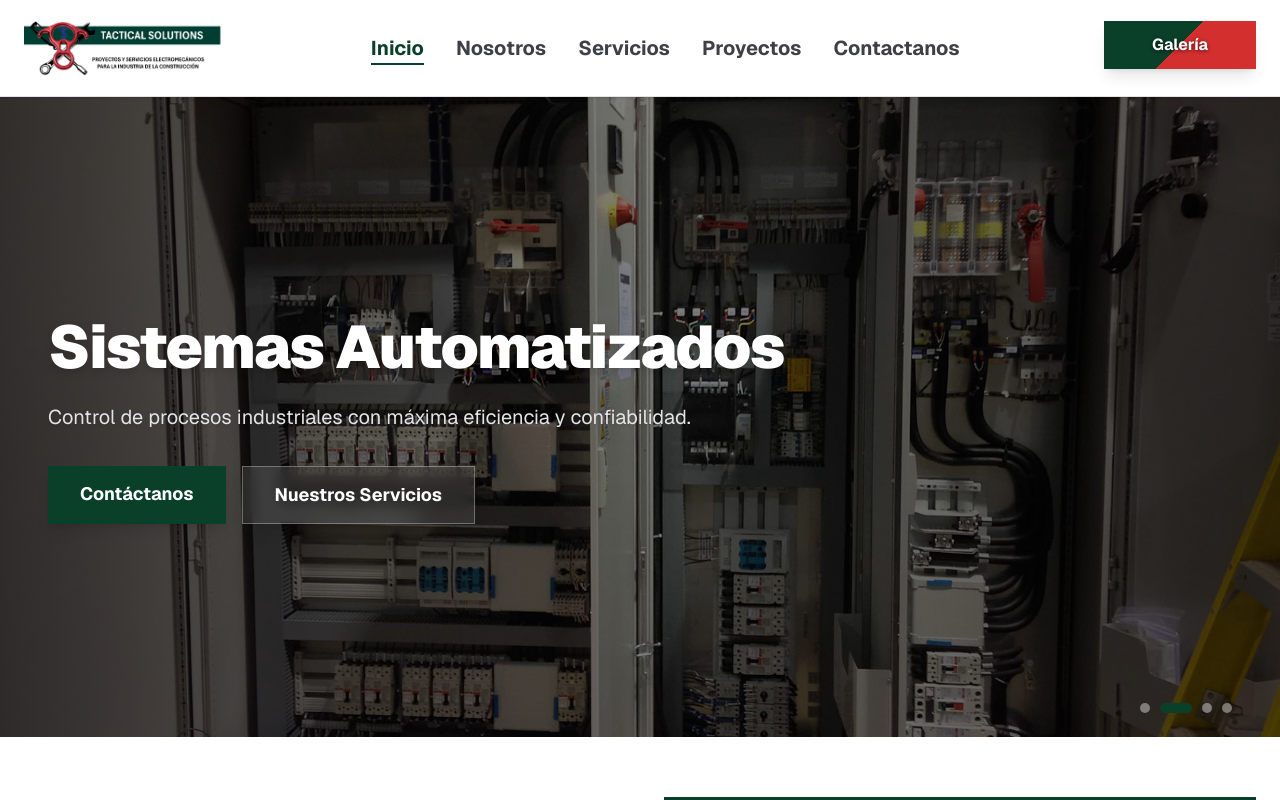
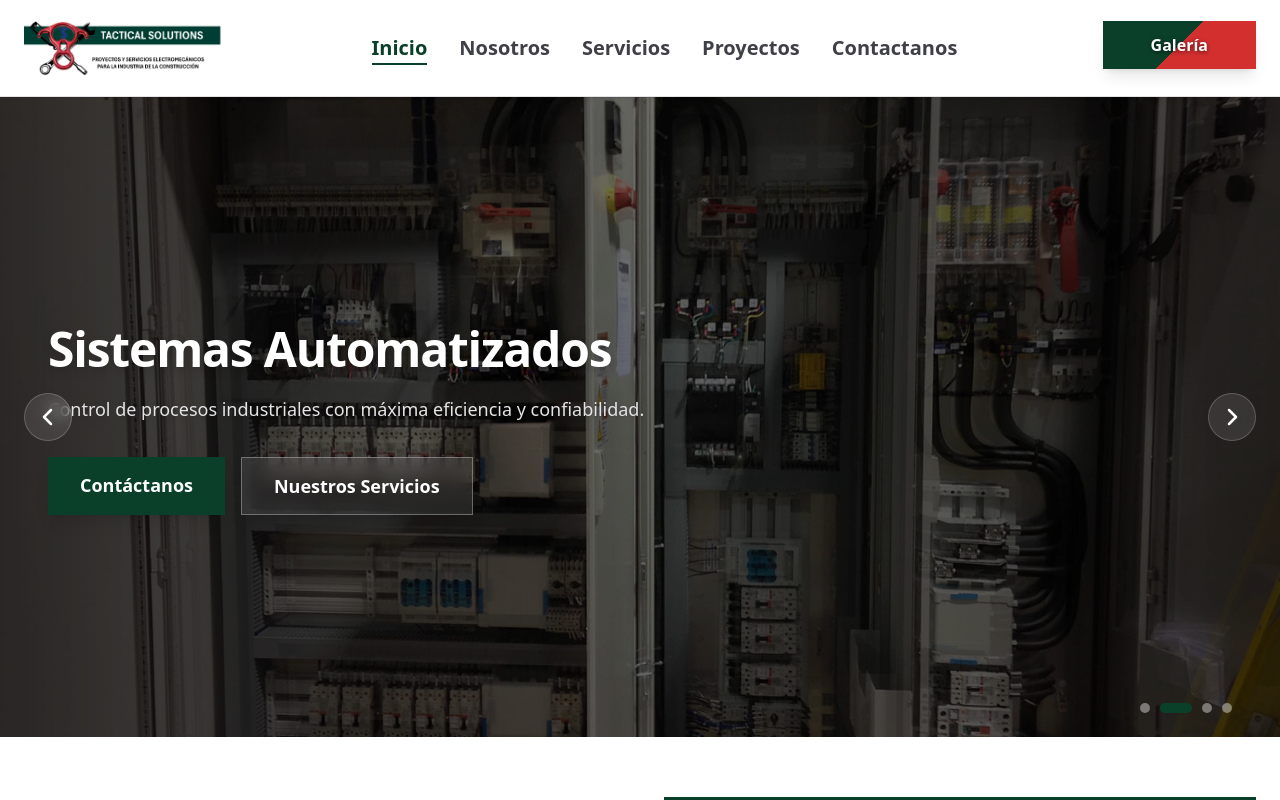
Before and after one commit to AbnerGM/Tactical-Solutions-web, a Next.js app: page / in a window 1280 px wide. Shown: the top 800 px of the page. Built offline with nearby package versions, Linux system fonts and the light colour scheme.

Commit message:
cambios generales ajustes de las rutas y seo

```diff
--- a/app/contacto/page.tsx
+++ b/app/contacto/page.tsx
@@ -1,7 +1,14 @@
 import React from "react";
+import type { Metadata } from "next";
 import FormularioContacto from "@/components/common/FormularioContacto";
 import UbicacionEmpresaSection from "@/components/home/UbicacionEmpresaSection";
 import BannerContacto from "@/components/contacto/BannerContacto";
+
+export const metadata: Metadata = {
+  title: "Contacto | Tactical Solutions",
+  description: "Contáctanos para obtener más información sobre nuestros servicios de instalación y mantenimiento industrial.",
+};
+
 
 export default function ContactoPage() {
   return (
--- a/app/galeria/page.tsx
+++ b/app/galeria/page.tsx
@@ -1,9 +1,9 @@
 import type { Metadata } from "next";
 import GaleriaContent from "@/components/galeria/GaleriaContent";
 
-export const metadata = {
+export const metadata: Metadata = {
   title: "Galería de Proyectos e Instalaciones | Tactical Solutions",
-  description: "Explora la galería de proyectos de Tactical Solutions: montaje de tableros eléctricos, automatización PLC, mantenimiento industrial y ejecuciones en campo.",
+  description: "Explora la galería de proyectos de Tactical Solutions: montaje de tableros eléctricos, automatización PLC, mantenimiento industrial y ejecuciones en field.",
 };
 
 export default function GaleriaPage() {
--- a/app/globals.css
+++ b/app/globals.css
@@ -1,18 +1,15 @@
 @import "tailwindcss";
 
 @theme {
-  /* Define la familia de fuente principal para todo el sitio (usa Geist y alternativa estándar) */
   --font-sans: var(--font-geist-sans), Arial, Helvetica, sans-serif;
-
-  /* Define una tipografía monoespaciada opcional (estilo código de programación) */
   --font-mono: var(--font-geist-mono), monospace;
 
-  /*Variables de colores de toda la pagina*/
   --color-tactical-green: #0a402a;
   --color-tactical-red: #d32f2f;
   --color-tactical-dark: #111111;
 }
 
+/* Forzar que el body herede la fuente por defecto de Next.js */
 body {
-  font-family: var(--font-sans);
+  font-family: var(--font-sans), sans-serif;
 }
--- a/app/layout.tsx
+++ b/app/layout.tsx
@@ -16,7 +16,10 @@ const geistMono = Geist_Mono({
 
 export const metadata: Metadata = {
   title: "Tactical Solutions",
-  description: "Soluciones tecnológicas e industriales",
+  description: "Soluciones eléctricas e industriales",
+  icons: {
+    icon: "/images/icons/icon.ico",
+  },
 };
 
 export default function RootLayout({
@@ -25,11 +28,10 @@ export default function RootLayout({
   children: React.ReactNode;
 }) {
   return (
-    <html
-      lang="es"
-      className={`${geistSans.variable} ${geistMono.variable} h-full antialiased`}
-    >
-      <body className="min-h-full flex flex-col bg-white text-zinc-900">
+    <html lang="es" className="h-full antialiased">
+      <body
+        className={`${geistSans.variable} ${geistMono.variable} min-h-full flex flex-col bg-white text-zinc-900 font-sans`}
+      >
         <Navbar />
         <div className="flex-1">{children}</div>
         <Footer />
--- a/app/nosotros/page.tsx
+++ b/app/nosotros/page.tsx
@@ -0,0 +1,15 @@
+import type { Metadata } from "next";
+
+
+export const metadata: Metadata =  {
+  title: "Nosotros | Tactical Solutions",
+  description: "Conoce más sobre Tactical Solutions: nuestra historia, misión, visión y valores.",
+};
+
+export default function NosotrosPage() {
+  return (
+    <main className="flex-1">
+
+    </main>
+  );
+}
--- a/app/page.tsx
+++ b/app/page.tsx
@@ -1,3 +1,4 @@
+import type { Metadata } from "next";
 import FormularioContacto from "@/components/common/FormularioContacto";
 import HeroSlider from "@/components/home/heroSlider";
 import IndustrialStatsBanner from "@/components/home/IndustrialStatsBanner";
@@ -5,6 +6,12 @@ import IndustrialStatsBanner from "@/components/home/IndustrialStatsBanner";
 
 import StatsOverview from "@/components/home/StatsOverview";
 import UbicacionEmpresaSection from "@/components/home/UbicacionEmpresaSection";
+
+export const metadata: Metadata = {
+  title: "Tactical Solutions | Soluciones y Equipamiento Industrial en Perú",
+  description: "Especialistas en montaje electromecánico, continuidad operativa y equipamiento industrial de alta precisión.",
+};
+
 export default function HomePage() {
   return (
     <main className="flex-1">
--- a/app/proyectos/page.tsx
+++ b/app/proyectos/page.tsx
@@ -0,0 +1,15 @@
+import type { Metadata } from "next";
+
+
+export const metadata: Metadata = {
+  title: "Proyectos | Tactical Solutions",
+  description: "",
+};
+
+export default function ProyectosPage() {
+  return (
+    <main className="flex-1">
+
+    </main>
+  );
+}
--- a/components/home/heroSlider.tsx
+++ b/components/home/heroSlider.tsx
@@ -1,6 +1,6 @@
 "use client";
 
-import { useState, useEffect } from "react";
+import { useState, useEffect, useCallback, useRef } from "react";
 import Image from "next/image";
 import Link from "next/link";
 
@@ -33,14 +33,37 @@ export default function HeroSlider() {
   ];
 
   const [currentIndex, setCurrentIndex] = useState(0);
+  const intervalRef = useRef<ReturnType<typeof setInterval> | null>(null);
 
-  // Cambio automático de imagen cada 5 segundos
+  const goToSlide = useCallback((index: number) => {
+    setCurrentIndex(index);
+  }, []);
+
+  const nextSlide = useCallback(() => {
+    setCurrentIndex((prev) => (prev + 1) % slides.length);
+  }, [slides.length]);
+
+  const prevSlide = useCallback(() => {
+    setCurrentIndex((prev) => (prev - 1 + slides.length) % slides.length);
+  }, [slides.length]);
+
+  // Reinicia el autoplay cada vez que hay interacción manual, para que no "pelee" con el usuario
+  const resetAutoplay = useCallback(() => {
+    if (intervalRef.current) clearInterval(intervalRef.current);
+    intervalRef.current = setInterval(nextSlide, 6000);
+  }, [nextSlide]);
+
   useEffect(() => {
-    const interval = setInterval(() => {
-      setCurrentIndex((prevIndex) => (prevIndex + 1) % slides.length);
-    }, 5000);
-    return () => clearInterval(interval);
-  }, [slides.length]);
+    resetAutoplay();
+    return () => {
+      if (intervalRef.current) clearInterval(intervalRef.current);
+    };
+  }, [resetAutoplay]);
+
+  const handleManualNav = (action: () => void) => {
+    action();
+    resetAutoplay();
+  };
 
   return (
     <section className="relative w-full h-[70vh] md:h-[80vh] overflow-hidden bg-tactical-dark">
@@ -48,8 +71,13 @@ export default function HeroSlider() {
       {slides.map((slide, index) => (
         <div
           key={slide.id}
-          className={`absolute inset-0 transition-opacity duration-1000 ease-in-out ${
+          className={`absolute inset-0 transition-opacity duration-[1400ms] ease-in-out ${
             index === currentIndex ? "opacity-100 z-10" : "opacity-0 z-0"
+          }`}
+        >
+          <div
+            className={`relative w-full h-full transition-transform duration-[6000ms] ease-out ${
+              index === currentIndex ? "scale-110" : "scale-100"
             }`}
           >
             <Image
@@ -59,20 +87,22 @@ export default function HeroSlider() {
               priority={index === 0}
               className="object-cover w-full h-full"
             />
-          {/* Capa oscura (overlay) con gradiente para mayor realismo y profundidad */}
+          </div>
           <div className="absolute inset-0 bg-gradient-to-r from-black/80 via-black/50 to-black/70" />
         </div>
       ))}
 
-      {/* Contenido de texto alineado a la izquierda, profesional e industrial */}
+      {/* Contenido de texto */}
       <div className="relative z-20 max-w-7xl mx-auto h-full px-6 md:px-12 flex flex-col justify-center items-start text-left text-white">
-
-        <h1 className="text-3xl md:text-5xl lg:text-6xl font-black tracking-tight mb-4 max-w-3xl leading-tight drop-shadow-lg">
+        <div key={currentIndex} className="animate-hero-in max-w-3xl">
+          <h1 className="text-2xl sm:text-3xl md:text-4xl lg:text-5xl font-black tracking-tight mb-4 leading-tight drop-shadow-lg">
             {slides[currentIndex].title}
           </h1>
-        <p className="text-base md:text-xl text-zinc-200 mb-8 max-w-2xl leading-relaxed drop-shadow">
+          <p className="text-sm sm:text-base md:text-lg text-zinc-200 mb-8 max-w-2xl leading-relaxed drop-shadow">
             {slides[currentIndex].description}
           </p>
+        </div>
+
         <div className="flex flex-col sm:flex-row gap-4 w-full sm:w-auto">
           <Link
             href="/contacto"
@@ -89,12 +119,48 @@ export default function HeroSlider() {
         </div>
       </div>
 
-      {/* Indicadores (puntitos) en la esquina inferior derecha */}
+      {/* Flecha izquierda */}
+      <button
+        onClick={() => handleManualNav(prevSlide)}
+        aria-label="Diapositiva anterior"
+        className="group absolute left-3 md:left-6 top-1/2 -translate-y-1/2 z-20 flex items-center justify-center w-10 h-10 md:w-12 md:h-12 rounded-full bg-white/10 hover:bg-white/25 backdrop-blur-sm border border-white/20 transition-all"
+      >
+        <svg
+          xmlns="http://www.w3.org/2000/svg"
+          viewBox="0 0 24 24"
+          fill="none"
+          stroke="currentColor"
+          strokeWidth={2.5}
+          className="w-5 h-5 md:w-6 md:h-6 text-white transition-transform group-hover:-translate-x-0.5"
+        >
+          <path strokeLinecap="round" strokeLinejoin="round" d="M15 19l-7-7 7-7" />
+        </svg>
+      </button>
+
+      {/* Flecha derecha */}
+      <button
+        onClick={() => handleManualNav(nextSlide)}
+        aria-label="Siguiente diapositiva"
+        className="group absolute right-3 md:right-6 top-1/2 -translate-y-1/2 z-20 flex items-center justify-center w-10 h-10 md:w-12 md:h-12 rounded-full bg-white/10 hover:bg-white/25 backdrop-blur-sm border border-white/20 transition-all"
+      >
+        <svg
+          xmlns="http://www.w3.org/2000/svg"
+          viewBox="0 0 24 24"
+          fill="none"
+          stroke="currentColor"
+          strokeWidth={2.5}
+          className="w-5 h-5 md:w-6 md:h-6 text-white transition-transform group-hover:translate-x-0.5"
+        >
+          <path strokeLinecap="round" strokeLinejoin="round" d="M9 5l7 7-7 7" />
+        </svg>
+      </button>
+
+      {/* Indicadores */}
       <div className="absolute bottom-6 right-6 md:right-12 z-20 flex gap-2.5">
         {slides.map((_, index) => (
           <button
             key={index}
-            onClick={() => setCurrentIndex(index)}
+            onClick={() => handleManualNav(() => goToSlide(index))}
             className={`h-2.5 rounded-full transition-all ${
               index === currentIndex ? "w-8 bg-tactical-green" : "w-2.5 bg-white/40 hover:bg-white"
             }`}
```
Also changed, not shown: components/galeria/GaleriaContent.tsx (+25 -25 lines), 1 other file (tests, documents, lock files or other folders). Lines whose indentation alone changed are shown as unchanged.
